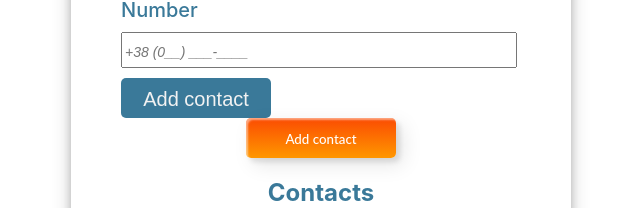
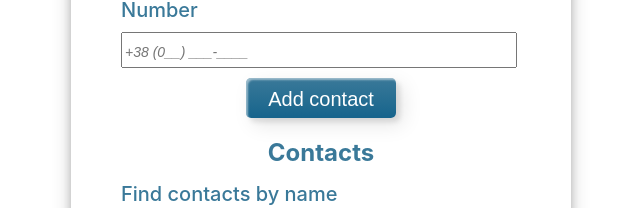
Before and after one commit to yuriy-o/ContactKeeperApp, a React (Create React App) app: page / in a window 1280 px wide. Shown: the part 166-374 px from the top of the page, without its empty margins (319-959 px from the left). Built offline with nearby package versions, Linux system fonts and the light colour scheme; no server answers.

Commit message:
add btn style

```diff
--- a/src/components/ContactForm/ContactForm.css
+++ b/src/components/ContactForm/ContactForm.css
@@ -4,7 +4,7 @@
   color: #fff;
   border-radius: 5px;
   padding: 10px 25px;
-  font-family: 'Lato', sans-serif;
+  font-size: 20px;
   font-weight: 500;
   background: transparent;
   cursor: pointer;
@@ -18,8 +18,8 @@
 .btn-7 {
   background: linear-gradient(
     0deg,
-    rgba(255, 151, 0, 1) 0%,
-    rgba(251, 75, 2, 1) 100%
+    rgba(22, 100, 140, 1) 0%,
+    rgba(58, 121, 153, 1) 100%
   );
   line-height: 42px;
   padding: 0;
@@ -37,7 +37,7 @@
   content: '';
   right: 0;
   bottom: 0;
-  background: rgba(251, 75, 2, 1);
+  background: #3a7999;
   box-shadow: -7px -7px 20px 0px rgba(255, 255, 255, 0.9),
     -4px -4px 5px 0px rgba(255, 255, 255, 0.9),
     7px 7px 20px 0px rgba(0, 0, 0, 0.2), 4px 4px 5px 0px rgba(0, 0, 0, 0.3);
@@ -52,7 +52,7 @@
   height: 2px;
 }
 .btn-7:hover {
-  color: rgba(251, 75, 2, 1);
+  color: #3a7999;
   background: transparent;
 }
 .btn-7:hover:before {
@@ -67,7 +67,7 @@
   content: '';
   left: 0;
   top: 0;
-  background: rgba(251, 75, 2, 1);
+  background: #3a7999;
   box-shadow: -7px -7px 20px 0px rgba(255, 255, 255, 0.9),
     -4px -4px 5px 0px rgba(255, 255, 255, 0.9),
     7px 7px 20px 0px rgba(0, 0, 0, 0.2), 4px 4px 5px 0px rgba(0, 0, 0, 0.3);
--- a/src/components/ContactForm/ContactForm.jsx
+++ b/src/components/ContactForm/ContactForm.jsx
@@ -8,7 +8,7 @@ import { nanoidUA } from 'components/additions/nanoidUA';
 import './ContactForm.css';
 
 import {
-  Button,
+  // Button,
   FormStyle,
   Span,
   Input,
@@ -96,7 +96,9 @@ export const ContactForm = () => {
           <Error component="span" name="phone" />
         </Label>
 
-        <Button type="submit">Add contact</Button>
+        {/* //! button with old style */}
+        {/* <Button type="submit">Add contact</Button> */}
+
         <button class="custom-btn btn-7">
           <span>Add contact</span>
         </button>
--- a/src/components/ContactForm/ContactForm.styled.js
+++ b/src/components/ContactForm/ContactForm.styled.js
@@ -43,27 +43,28 @@ export const InputMaskWrapper = styled(ReactInputMask)`
   }
 `;
 
-export const Button = styled.button`
-  display: block;
-  min-width: 150px;
-  height: 40px;
+//! button with old style
+// export const Button = styled.button`
+//   display: block;
+//   min-width: 150px;
+//   height: 40px;
 
-  border: none;
-  background: #3a7999;
-  color: #f2f2f2;
-  padding: 10px 20px;
-  font-size: 20px;
-  border-radius: 5px;
-  cursor: pointer;
-  transition: all 500ms ease;
+//   border: none;
+//   background: #3a7999;
+//   color: #f2f2f2;
+//   padding: 10px 20px;
+//   font-size: 20px;
+//   border-radius: 5px;
+//   cursor: pointer;
+//   transition: all 500ms ease;
 
-  :hover {
-    background: rgba(0, 0, 0, 0);
-    color: #3a7999;
-    box-shadow: inset 0 0 0 3px #3a7999;
-    transform: scale(1.05);
-  }
-`;
+//   :hover {
+//     background: rgba(0, 0, 0, 0);
+//     color: #3a7999;
+//     box-shadow: inset 0 0 0 3px #3a7999;
+//     transform: scale(1.05);
+//   }
+// `;
 export const Error = styled(ErrorMessage)`
   color: red;
   margin-bottom: 5px;
```
